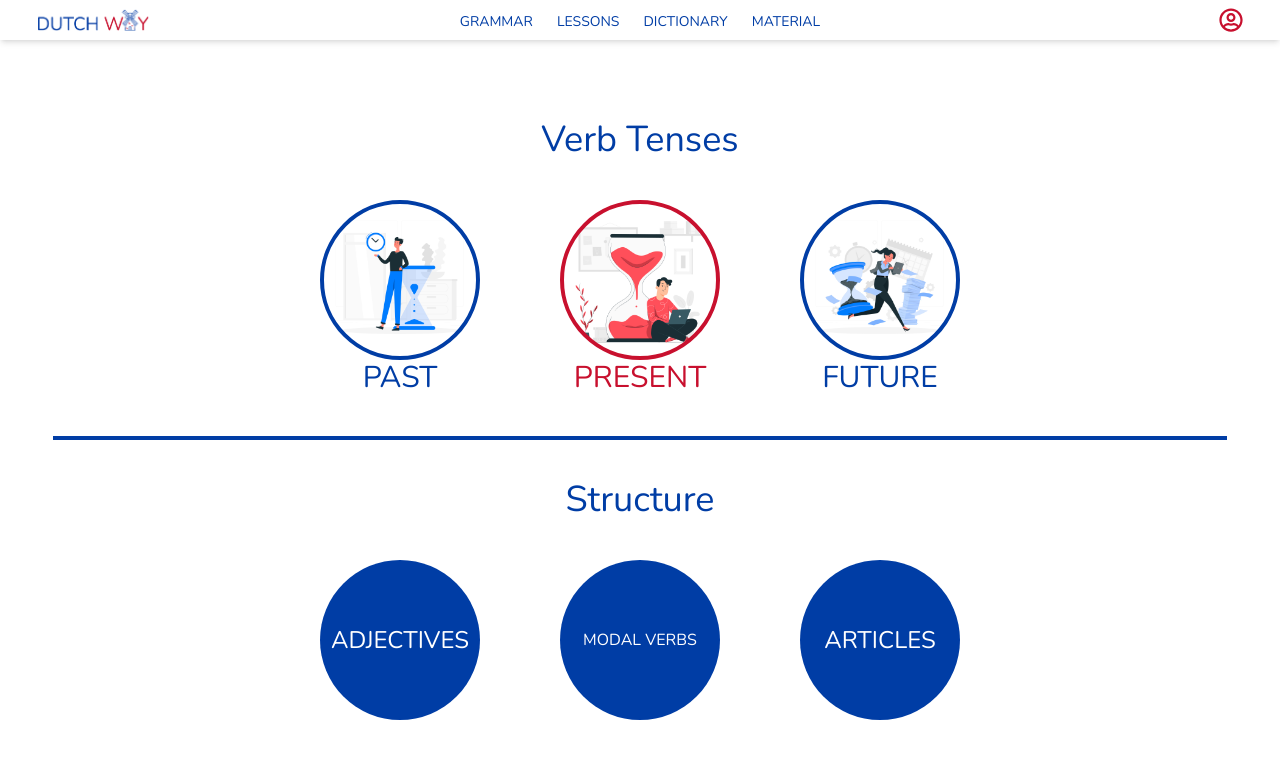
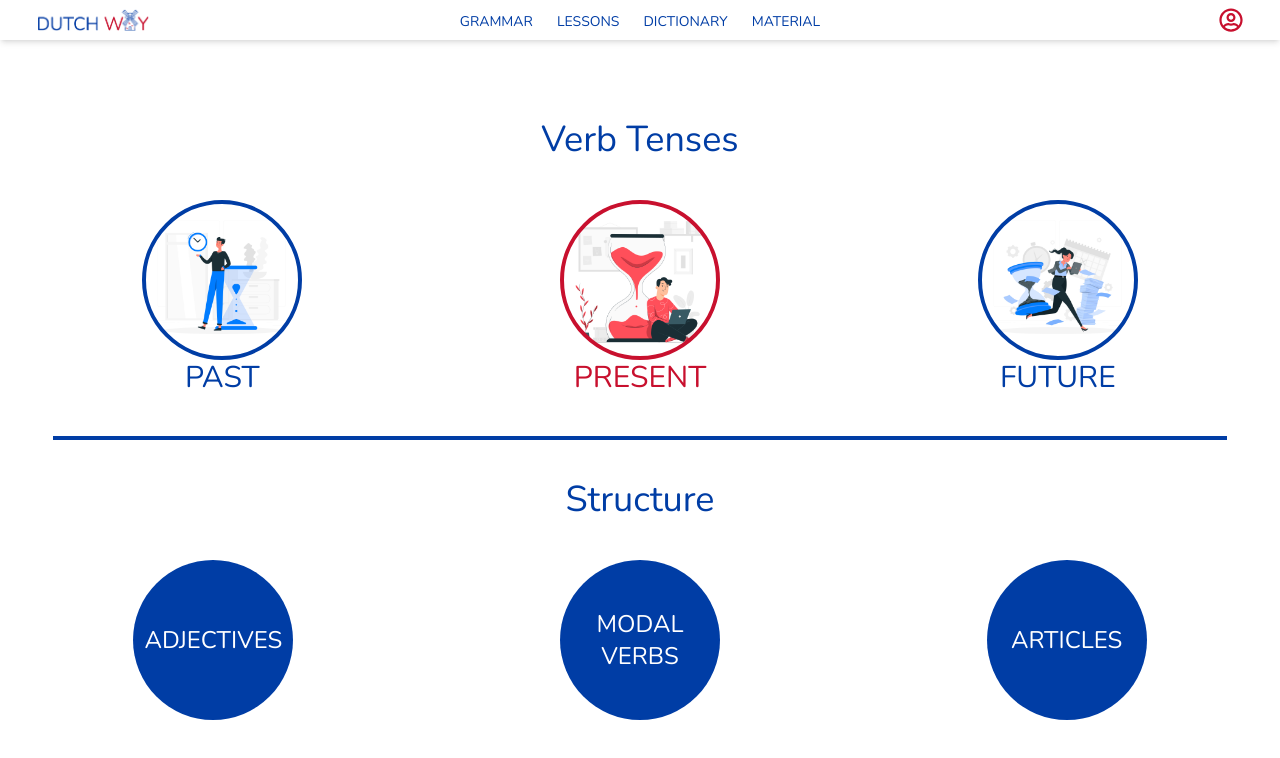
Before and after one commit to iroac/dutchway, a React (Create React App) app in the folder client/: page /grammar in a window 1280 px wide. Shown: the top 758 px of the page. Built offline with nearby package versions, Linux system fonts and the light colour scheme.

Commit message:
change tailwind properties on Grammar and Material page

```diff
--- a/client/src/pages/GrammarPage.tsx
+++ b/client/src/pages/GrammarPage.tsx
@@ -4,31 +4,31 @@ function GrammarPage() {
   return (
     <div className={'flex flex-col h-screen w-screen justify-start items-center mt-20'} >
       <h1 className={'text-4xl text-blue-flag'}>Verb Tenses</h1>
-<div className={'flex flex-row w-full justify-center items-center gap-20 mt-10'} >
 
-  <div className='flex flex-col justify-center items-center ' >
+
+<div className={'flex flex-row w-11/12 justify-center items-center gap-5 sm:gap-20 mt-10'} >
+  <div className='flex flex-col justify-center items-center w-1/3 ' >
 <Link to="/grammar/past" style={{backgroundImage: `url(/utils/svg/past.jpg)`}} className={'flex rounded-full text-3xl w-40 h-40 text-white items-center justify-center bg-contain bg-no-repeat bg-center border-solid border-4 border-blue-flag hover:border-2'}></Link>
 <h1 className="text-blue-flag text-3xl" >PAST</h1>
 </div>
 
-  <div className='flex flex-col justify-center items-center ' >
+  <div className='flex flex-col justify-center items-center w-1/3 ' >
 <Link to="/grammar/present" style={{backgroundImage: `url(/utils/svg/present.jpg)`}} className={' flex rounded-full text-3xl w-40 h-40 text-white items-center justify-center bg-contain bg-no-repeat bg-center border-solid border-4 border-red-flag hover:border-2 '}></Link>
 <h1 className="text-red-flag text-3xl" >PRESENT</h1>
 </div>
 
-  <div className='flex flex-col justify-center items-center ' >
+  <div className='flex flex-col justify-center items-center w-1/3 ' >
 <Link to="/grammar/future" style={{backgroundImage: `url(/utils/svg/future.jpg)`}} className={' flex rounded-full text-3xl w-40 h-40 text-white items-center justify-center bg-contain bg-no-repeat bg-center border-solid border-4 border-blue-flag hover:border-2'}></Link>
 <h1 className="text-blue-flag text-3xl" >FUTURE</h1>
 </div>
+</div>
 
-
-</div>
 <hr className='border-2 border-blue-flag w-11/12 mt-10'/>
 <h1 className={'text-4xl text-blue-flag mt-10'}>Structure</h1>
-<div className={'flex flex-row w-full justify-center items-center gap-20 mt-10'} >
-<Link to='/grammar/structure/adjectives' className={' flex rounded-full text-2xl w-40 h-40 text-white bg-blue-flag items-center justify-center'}>ADJECTIVES</Link>
-<Link to='/grammar/structure/modalverbs' className={' flex rounded-full text-1xl w-40 h-40 text-white bg-blue-flag items-center justify-center'}>MODAL VERBS</Link>
-<Link to='/grammar/structure/articles' className={' flex rounded-full text-2xl w-40 h-40 text-white bg-blue-flag items-center justify-center'}>ARTICLES</Link>
+<div className={'flex flex-row w-full justify-center items-center mt-10'} >
+<Link to='/grammar/structure/adjectives' className={' flex items-center justify-center w-1/3 '}> <div className="flex text-2xl w-40 rounded-full h-40 text-white bg-blue-flag items-center justify-center">ADJECTIVES</div> </Link>
+<Link to='/grammar/structure/modalverbs' className={' flex items-center justify-center w-1/3 '}> <div  className="flex text-2xl w-40 rounded-full h-40 text-white bg-blue-flag items-center justify-center text-center " >MODAL VERBS</div> </Link>
+<Link to='/grammar/structure/articles' className={' flex  items-center justify-center w-1/3'}><div className="flex text-2xl w-40 rounded-full h-40 text-white bg-blue-flag items-center  justify-center">ARTICLES</div></Link>
 </div>
     </div>
   )
--- a/client/src/pages/MaterialPage.tsx
+++ b/client/src/pages/MaterialPage.tsx
@@ -5,10 +5,10 @@ import { Link } from "react-router-dom";
 
 function MaterialPage() {
   return (
-    <div className="flex flex-row justify-center items-center h-screen w-screen " >
-<Link to="/posts" className=" flex flex-col mx-auto group shadow-md h-52 w-52 justify-center items-center cursor-pointer rounded-xl  hover:shadow-red-flag hover:bg-red-flag text-xl text-red-flag hover:text-white hover:rounded-2xl"> <BiBookBookmark className="text-8xl text-red-flag group-hover:text-white" />TEXT</Link>
-<Link to="/videos" className="flex flex-col mx-auto group shadow-md h-52 w-52 justify-center items-center cursor-pointer rounded-xl hover:shadow-blue-flag hover:bg-blue-flag text-xl text-blue-flag hover:text-white hover:rounded-2xl " ><RxVideo className="text-8xl text-blue-flag group-hover:text-white" /> VIDEOS </Link>
-<Link to="/addmaterial" className=" flex flex-col mx-auto group shadow-md h-52 w-52 justify-center items-center cursor-pointer rounded-xl hover:shadow-red-flag hover:bg-red-flag text-xl text-red-flag hover:text-white hover:rounded-2xl" > <AiOutlineAppstoreAdd className="text-8xl text-red-flag group-hover:text-white" />ADD</Link>
+    <div className="flex flex-col justify-center items-center h-screen w-screen bg-daily-gradient ">
+<Link to="/posts" className=" flex flex-col group shadow-md mt-4 h-52 bg-white w-11/12 justify-center items-center cursor-pointer rounded-xl  hover:shadow-red-flag hover:bg-red-flag text-xl text-red-flag hover:text-white hover:rounded-2xl"> <BiBookBookmark className="text-8xl text-red-flag group-hover:text-white" />TEXT</Link>
+<Link to="/videos" className="flex flex-col group shadow-md mt-4 h-52 bg-white w-11/12 justify-center items-center cursor-pointer rounded-xl hover:shadow-blue-flag hover:bg-blue-flag text-xl text-blue-flag hover:text-white hover:rounded-2xl " ><RxVideo className="text-8xl text-blue-flag group-hover:text-white" /> VIDEOS </Link>
+<Link to="/addmaterial" className=" flex flex-col group shadow-md mt-4 h-52 bg-white w-11/12 justify-center items-center cursor-pointer rounded-xl hover:shadow-red-flag hover:bg-red-flag text-xl text-red-flag hover:text-white hover:rounded-2xl" > <AiOutlineAppstoreAdd className="text-8xl text-red-flag group-hover:text-white" />ADD</Link>
     </div>
   )
 }
```
